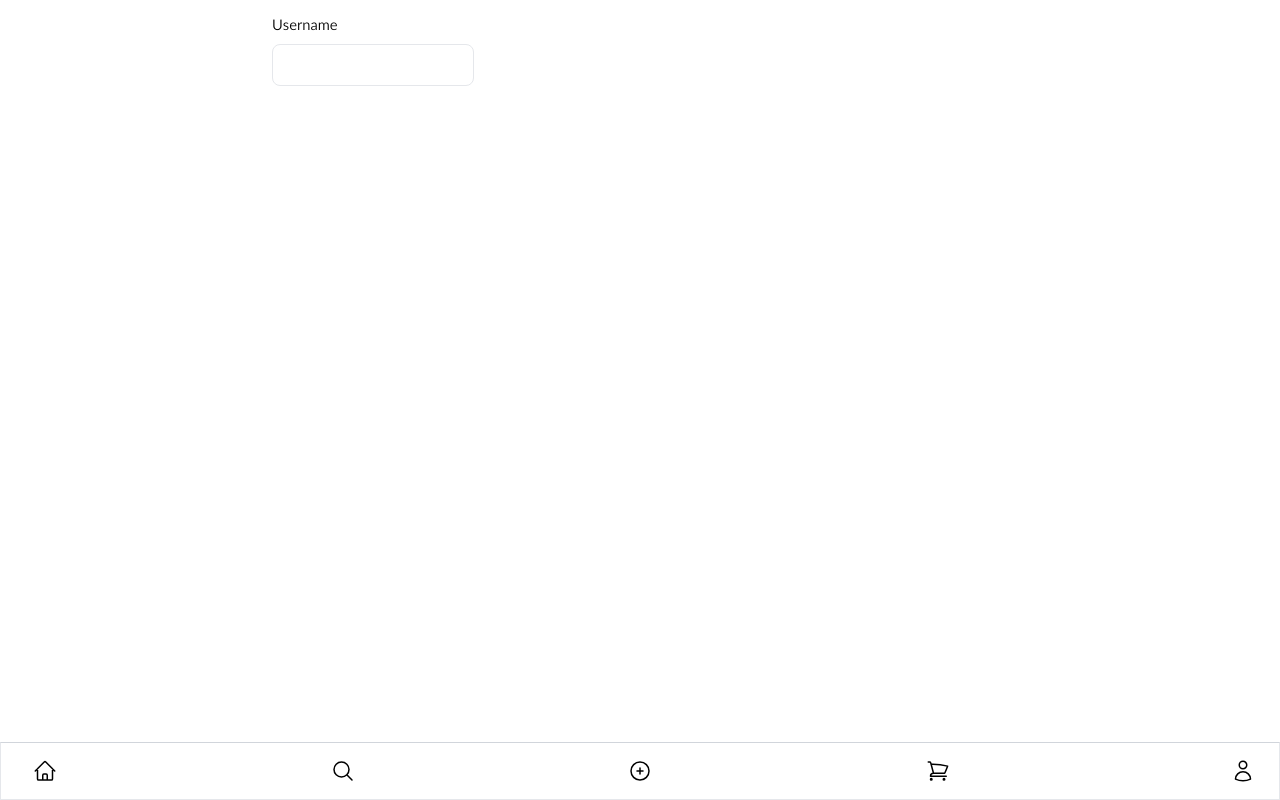
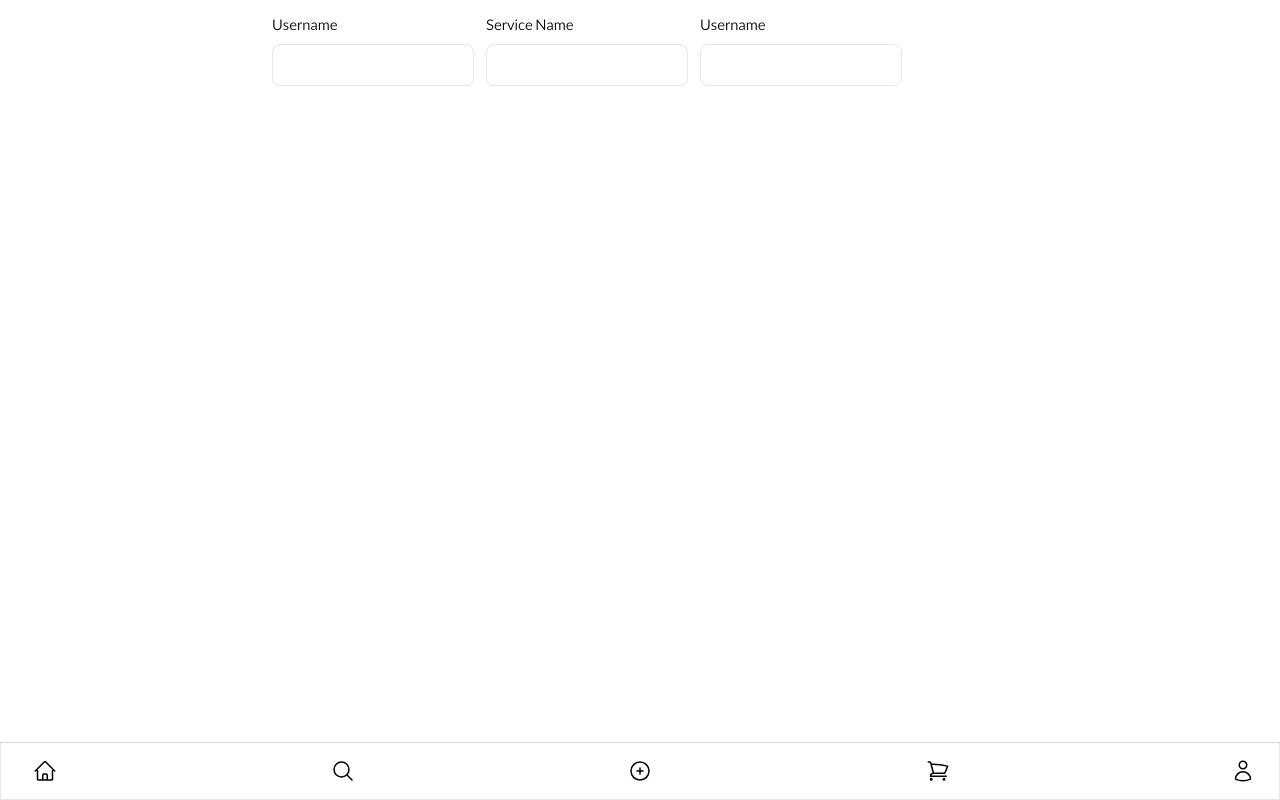
Before and after one commit to AbolfazlMarzban/beautyno-pwa, a React (Create React App) app: page /search in a window 1280 px wide. Built offline with nearby package versions, Linux system fonts and the light colour scheme.

Commit message:
search page

```diff
--- a/src/components/search/searchBox/searchBox.jsx
+++ b/src/components/search/searchBox/searchBox.jsx
@@ -7,6 +7,14 @@ function SearchBox() {
                 <label htmlFor="">Username</label>
                 <input type="text" className='border rounded-lg p-2' />
             </div>
+            <div className='flex flex-col items-start gap-1'>
+                <label htmlFor="">Service Name</label>
+                <input type="text" className='border rounded-lg p-2' />
+            </div>
+            <div className='flex flex-col items-start gap-1'>
+                <label htmlFor="">Username</label>
+                <input type="text" className='border rounded-lg p-2' />
+            </div>
         </div>
     );
 }
```
